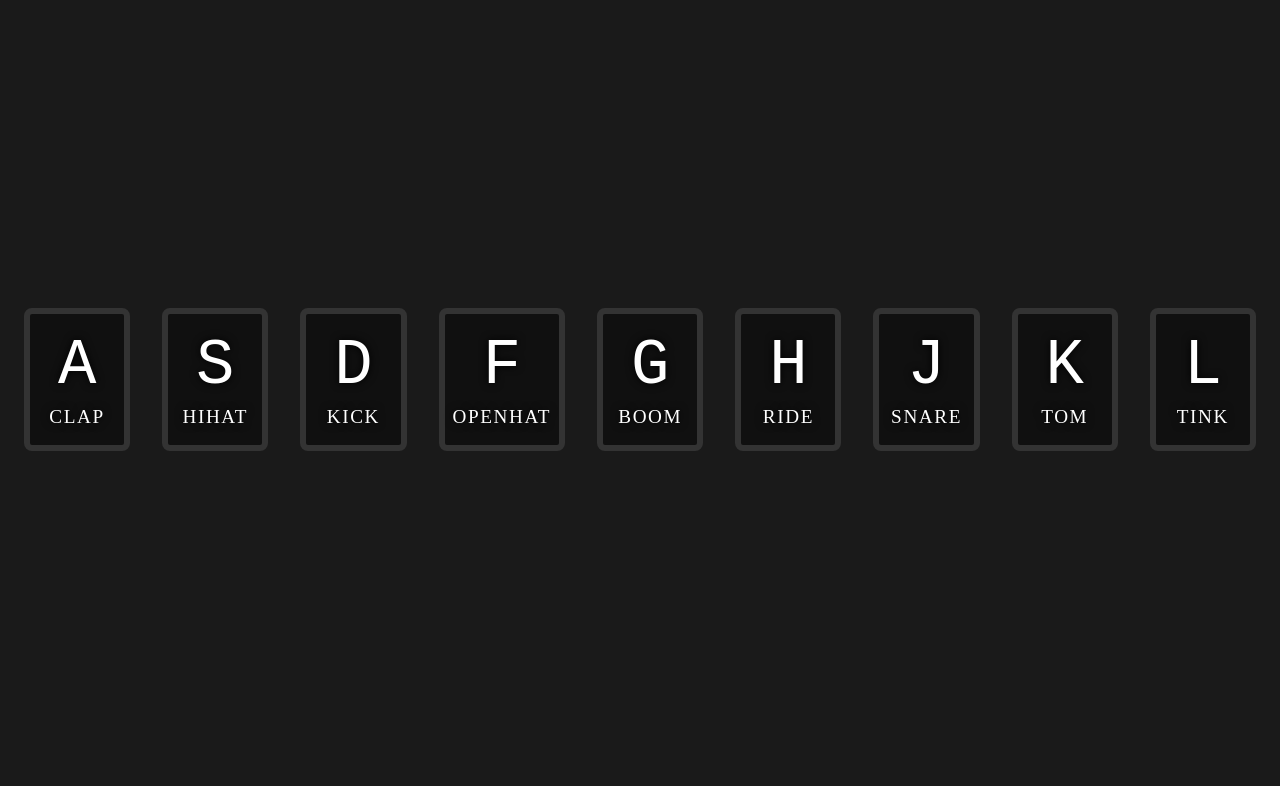
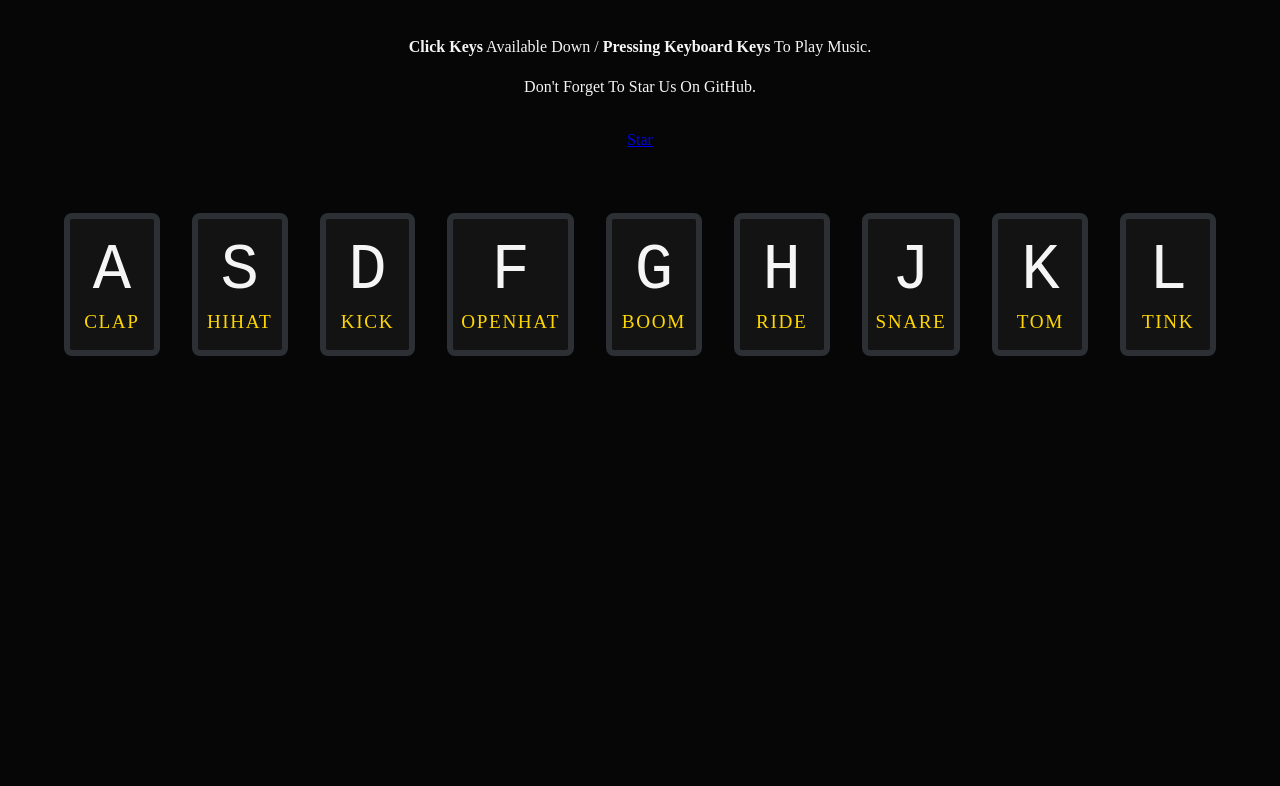
Before and after one commit to discordbotsdb/javascript30, a website: page drum/index.html in a window 1280 px wide. Shown: the part 141-927 px from the top of the page. After the commit the page ends 800 px from the top, so only its background shows below. Drawn offline with Linux system fonts and the light colour scheme.

Commit message:
Change Color Scheme + Add Styles For Info

```diff
--- a/drum/styles/style.css
+++ b/drum/styles/style.css
@@ -1,18 +1,34 @@
+:root {
+  --bg: #060606;
+  --alt-bg: #131313;
+  --border: #2C2F33;
+  --text: #f5f5f5;
+  --highlight: #ffd700;
+}
+
 .app {
-  font-size: 10px;
-  background: #1a1a1a bottom center;
-  color: #ffffff;
+  background: var(--bg);
+  color: var(--text);
+  padding: 2.5em;
+}
+
+.info {
+  text-align: center;
+  margin: 1em;
+}
+.info * {
+  padding: .5em 0;
 }
 
 .keys {
   display: flex;
-  min-height: 100vh;
+  height: 30vh;
   align-items: center;
   justify-content: space-around;
 }
 
 .key {
-  border: .4rem solid #333333;
+  border: .4rem solid var(--border);
   border-radius: .5rem;
   margin: 1rem;
   font-size: 1.5rem;
@@ -20,8 +36,7 @@
   transition: all .07s ease;
   width: 10rem;
   text-align: center;
-  background: rgba(0, 0, 0, 0.4);
-  text-shadow: 0 0 .5rem black;
+  background: var(--alt-bg);
   cursor: pointer;
 }
 
@@ -34,20 +49,19 @@
   font-size: 1.2rem;
   text-transform: uppercase;
   letter-spacing: .1rem;
+  color: #ffd700;
 }
 
 .playing {
   transform: scale(1.1);
-  border-color: #ffd700;
-  box-shadow: 0 0 1rem #ffd700;
-  color: #ffd700 !important;
+  border-color: var(--highlight);
+  box-shadow: 0 0 1rem var(--highlight);
 }
 
 @media screen and (max-width: 1200px) {
   .app {
     display: flex;
     flex-direction: column;
-    min-height: 100vh;
     align-items: center;
     justify-content: center;
   }
@@ -57,4 +71,7 @@
     align-items: unset;
     justify-content: unset;
   }
+  .desktop {
+    display: none;
+  }
 }
```
